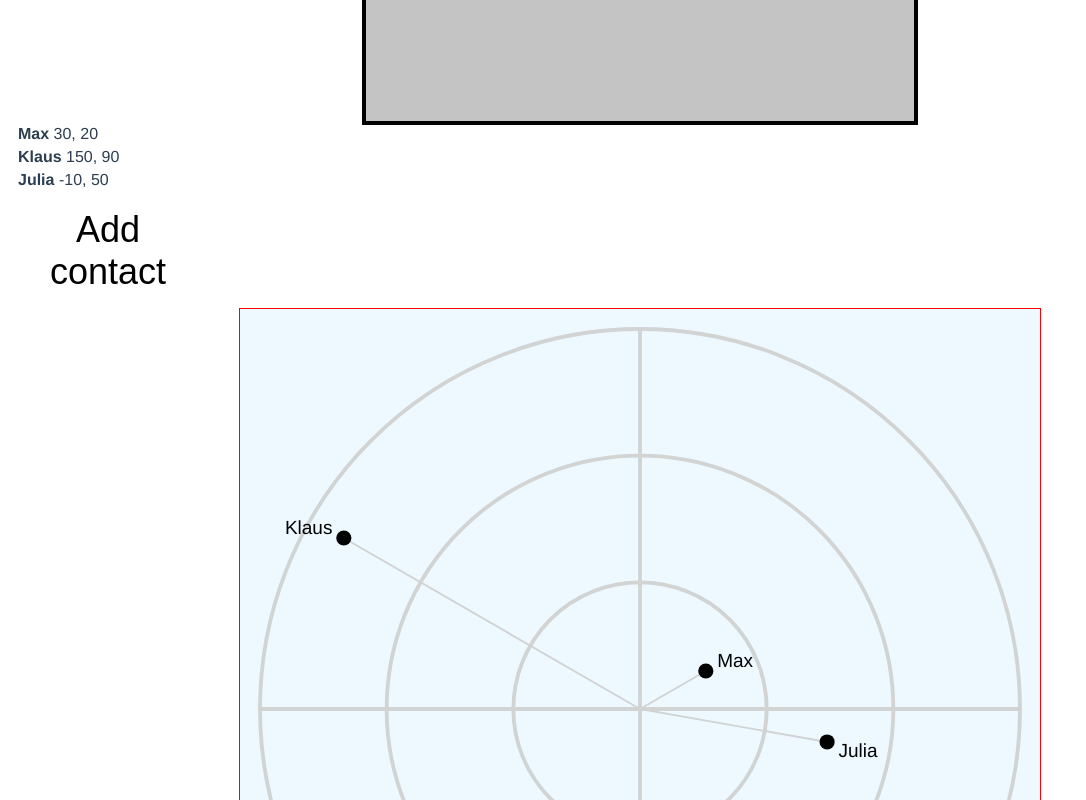
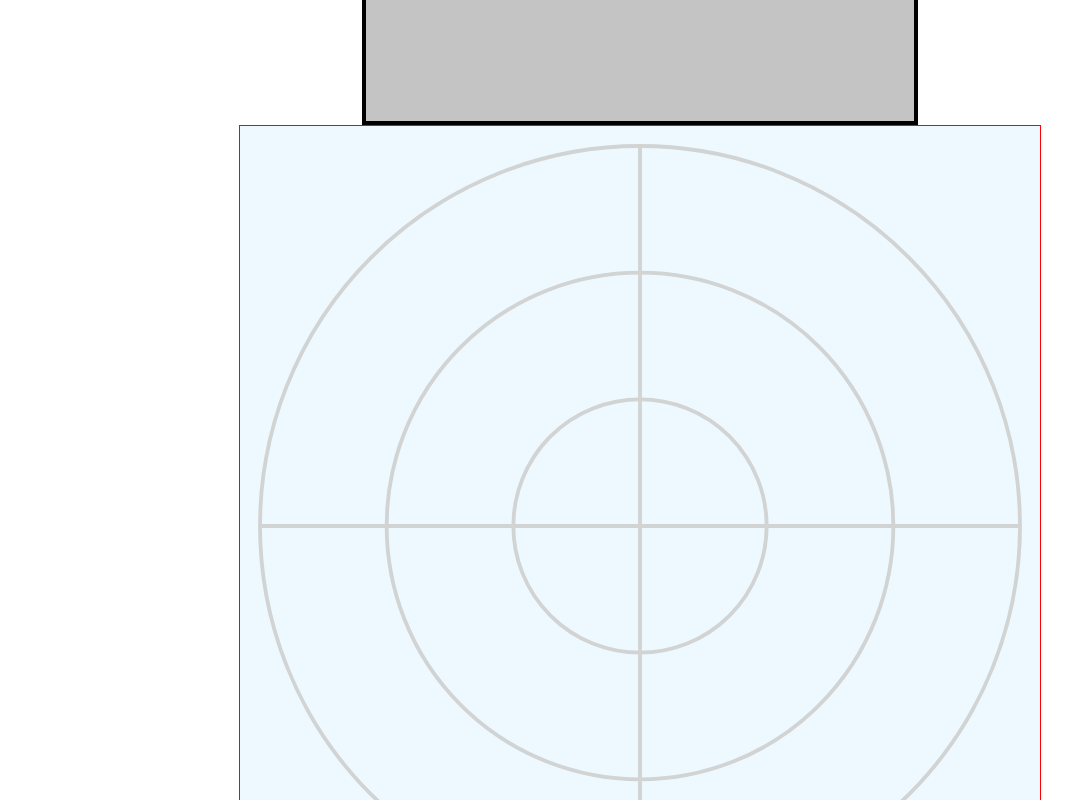
Before and after one commit to fhstp/easynwk-web, a Vue app: page /#/ in a window 1280 px wide. Shown: the part 560-1360 px from the top of the page, without its empty margins (0-1086 px from the left). Built offline with nearby package versions, Linux system fonts and the light colour scheme.

Commit message:
Update MapParent.vue

```diff
--- a/src/components/MapParent.vue
+++ b/src/components/MapParent.vue
@@ -1,12 +1,5 @@
 <template>
   <div>
-    <ul>
-      <li v-for="cur in alteri" :key="cur.id">
-        <b>{{ cur.name }}</b>
-        {{ cur.angle }}, {{ cur.distance }}
-      </li>
-      <button @click="addRandomContact()">Add contact</button>
-    </ul>
     <NetworkMap v-bind:alteri="alteri" @map-click="mapclick" />
   </div>
 </template>
@@ -22,33 +15,23 @@ import { Alter } from "@/components/Alter/components/Alter";
   },
 })
 export default class MapParent extends Vue {
-  private ego: string;
+  // private ego: string;
   private alteri: Array<Alter>;
 
   constructor() {
     super();
-    this.ego = "Alex";
-    this.alteri = [
-      new Alter("Max", 30, 20),
-      new Alter("Klaus", 150, 90),
-      new Alter("Julia", -10, 50),
-    ];
-  }
-
-  addRandomContact() {
-    this.alteri.push(
-      new Alter(
-        "Neu",
-        Math.round(Math.random() * 360 - 180),
-        Math.round(Math.random() * 100)
-      )
-    );
+    // this.ego = "Alex";
+    this.alteri = [];
   }
 
   mapclick(coords: { distance: number; angle: number }) {
     console.log("map click in parent comp: ");
-    this.alteri.push(new Alter("heya", coords.angle, coords.distance));
-    console.log(coords);
+    localStorage.unsavedAlter = JSON.stringify(
+      new Alter("", coords.angle, coords.distance)
+    );
+    localStorage.egoSubmitted = true;
+    localStorage.addAlterPageVisible = true;
+    this.$emit("reloadForm");
   }
 }
 </script>
```
